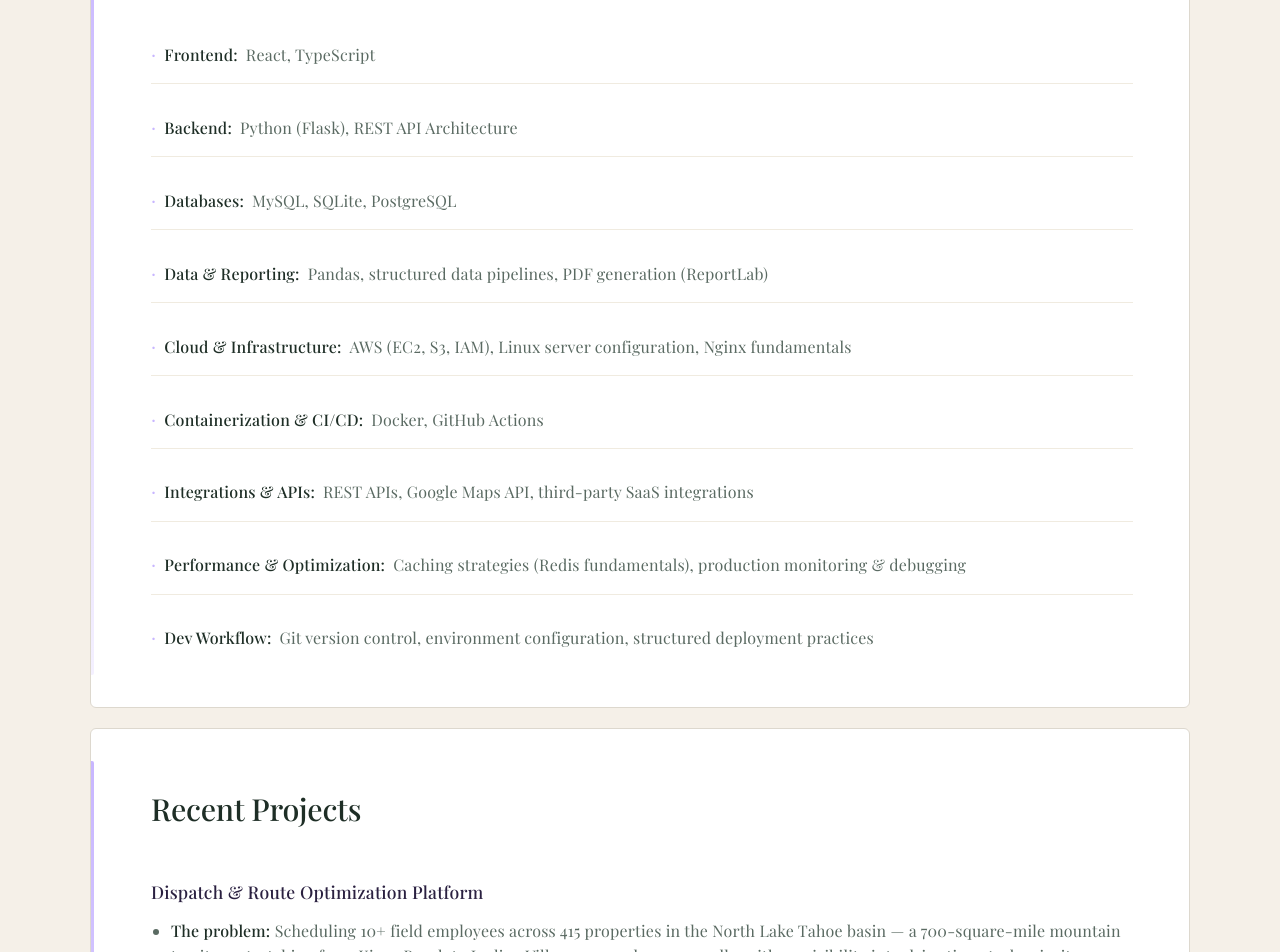
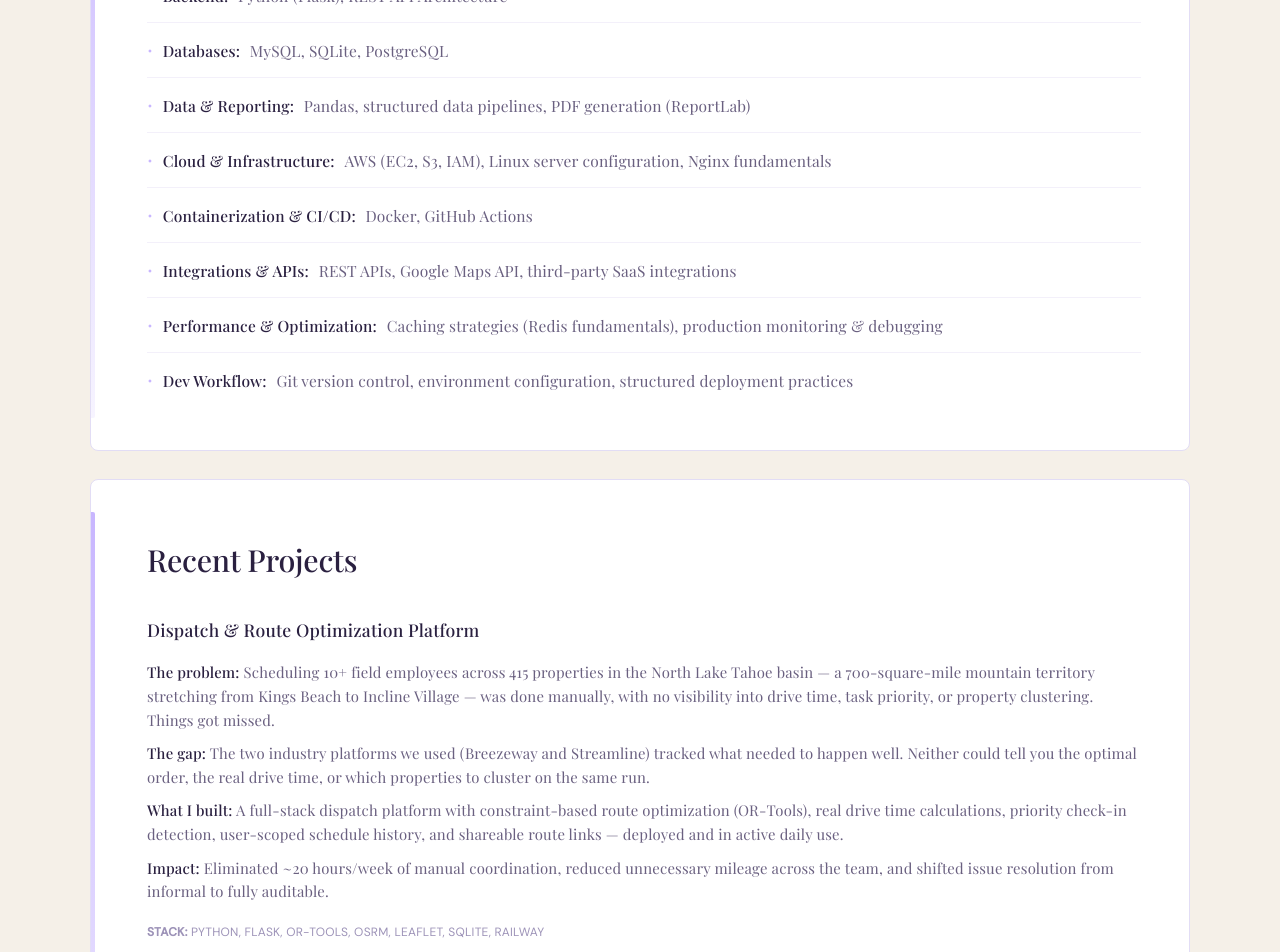
Before and after one commit to madelinegit/madelinedotcom, a React (Vite) app: page / in a window 1280 px wide. Shown: the part 1460-2412 px from the top of the page. Built offline with nearby package versions, Linux system fonts and the light colour scheme.

Commit message:
Update section.css

```diff
--- a/src/styles/section.css
+++ b/src/styles/section.css
@@ -3,144 +3,166 @@
 /* ============================= */
 
 .section {
-  background: #ffffff;
-  border-radius: 8px;
-  border: 1px solid #e2ddf5;
-  margin-bottom: 1.25rem;
-  padding: 2.5rem 1.5rem;
+  background: #ffffff !important;
+  border-radius: 8px !important;
+  border: 1px solid #e2ddf5 !important;
+  margin-bottom: 1.25rem !important;
+  padding: 2.5rem 1.5rem 2.5rem 2rem !important;
   transition: border-color 0.3s ease, box-shadow 0.3s ease;
-  position: relative;
+  position: relative !important;
 }
 
-/* Left accent bar */
 .section::before {
   content: '';
   position: absolute;
   top: 2rem;
   bottom: 2rem;
   left: 0;
-  width: 3px;
-  background: linear-gradient(180deg, #c8b6ff 0%, rgba(200, 182, 255, 0.2) 100%);
+  width: 4px;
+  background: linear-gradient(180deg, #c8b6ff 0%, rgba(200, 182, 255, 0.15) 100%);
   border-radius: 0 2px 2px 0;
 }
 
 .section:hover {
-  border-color: #c8b6ff;
-  box-shadow: 0 6px 28px rgba(200, 182, 255, 0.15);
+  border-color: #c8b6ff !important;
+  box-shadow: 0 6px 28px rgba(200, 182, 255, 0.15) !important;
 }
 
-/* Section title */
 .section h2 {
   font-family: 'Playfair Display', serif;
-  font-size: 1.6rem;
+  font-size: 1.6rem !important;
   font-weight: 500;
-  color: #2a2040;
-  margin-bottom: 1.75rem;
-  padding-bottom: 0;
+  color: #2a2040 !important;
+  margin-bottom: 1.75rem !important;
+  padding-bottom: 0 !important;
   letter-spacing: -0.2px;
 }
 
-/* Remove old underline pseudo — replaced by left bar */
-.section h2::after { display: none; }
+.section h2::after { display: none !important; }
 
-/* List items */
 .section ul {
-  list-style: none;
-  padding: 0;
-  margin: 0;
+  list-style: none !important;
+  padding: 0 !important;
+  margin: 0 !important;
 }
 
-.section li {
-  display: flex;
+.section > .section-content > ul > li {
+  display: flex !important;
   align-items: baseline;
-  gap: 0.5rem;
-  margin-bottom: 0;
-  color: #6a6080;
-  border-bottom: 1px solid #f3f0fa;
-  padding: 0.85rem 0;
+  gap: 0.6rem;
+  margin-bottom: 0 !important;
+  color: #6a6080 !important;
+  border-bottom: 1px solid #f3f0fa !important;
+  padding: 0.85rem 0 !important;
   font-size: 0.97rem;
   line-height: 1.6;
 }
 
-.section li:first-child { padding-top: 0; }
+.section > .section-content > ul > li:first-child { padding-top: 0 !important; }
 
-.section li:last-child {
-  border-bottom: none;
-  padding-bottom: 0;
+.section > .section-content > ul > li:last-child {
+  border-bottom: none !important;
+  padding-bottom: 0 !important;
 }
 
-/* Dot before each item */
-.section li::before {
+.section > .section-content > ul > li::before {
   content: '·';
   color: #c8b6ff;
-  font-size: 1.2rem;
+  font-size: 1.4rem;
   line-height: 1;
   flex-shrink: 0;
-  margin-top: 1px;
 }
 
 .section li strong {
-  color: #2a2040;
+  color: #2a2040 !important;
   font-weight: 500;
-  white-space: nowrap;
 }
 
-/* experience / education item spacing */
+/* ── Experience / Education ── */
 .experience-item,
 .education-item {
-  margin-bottom: 2.5rem;
-  padding-bottom: 2.5rem;
-  border-bottom: 1px solid #f0ecfa;
+  margin-bottom: 2.5rem !important;
+  padding-bottom: 2.5rem !important;
+  border-bottom: 1px solid #f0ecfa !important;
 }
 
 .experience-item:last-child,
 .education-item:last-child {
-  border-bottom: none;
-  margin-bottom: 0;
-  padding-bottom: 0;
+  border-bottom: none !important;
+  margin-bottom: 0 !important;
+  padding-bottom: 0 !important;
 }
 
-/* Project items */
+.experience-item h3,
+.education-item h3 {
+  color: #2a2040 !important;
+  font-size: 1.05rem;
+  font-weight: 500;
+  margin-bottom: 0.25rem !important;
+}
+
+.experience-item p,
+.education-item p {
+  color: #9d93b8 !important;
+  font-size: 0.88rem;
+}
+
+#experience ul {
+  padding-left: 1.2rem !important;
+  margin-top: 0.6rem !important;
+  list-style-type: disc !important;
+}
+
+#experience li {
+  border-bottom: none !important;
+  padding: 0.25rem 0 !important;
+  color: #6a6080 !important;
+  font-size: 0.93rem;
+}
+
+#experience li::before { display: none !important; }
+
+/* ── Projects ── */
 .automation-item {
-  margin-bottom: 2.5rem;
-  padding-bottom: 2.5rem;
-  border-bottom: 1px solid #f0ecfa;
+  margin-bottom: 2.5rem !important;
+  padding-bottom: 2.5rem !important;
+  border-bottom: 1px solid #f0ecfa !important;
 }
 
 .automation-item:last-child {
-  border-bottom: none;
-  margin-bottom: 0;
-  padding-bottom: 0;
+  border-bottom: none !important;
+  margin-bottom: 0 !important;
+  padding-bottom: 0 !important;
 }
 
 .automation-item h3 {
-  font-size: 1.1rem;
+  font-size: 1.1rem !important;
   font-weight: 500;
-  color: #2a2040;
-  margin-bottom: 0.75rem;
+  color: #2a2040 !important;
+  margin-bottom: 0.75rem !important;
 }
 
 .automation-list {
-  list-style-type: disc;
-  padding-left: 1.25rem;
-  margin: 0.75rem 0;
+  list-style-type: disc !important;
+  padding-left: 1.25rem !important;
+  margin: 0.75rem 0 !important;
 }
 
 .automation-list li {
-  display: list-item;
-  border-bottom: none;
-  padding: 0.3rem 0;
-  margin-bottom: 0;
-  color: #6a6080;
+  display: list-item !important;
+  border-bottom: none !important;
+  padding: 0.3rem 0 !important;
+  margin-bottom: 0 !important;
+  color: #6a6080 !important;
   font-size: 0.93rem;
 }
 
-.automation-list li::before { display: none; }
+.automation-list li::before { display: none !important; }
 
 .stack {
-  margin-top: 0.85rem;
-  font-size: 0.78rem;
-  color: #9d93b8;
+  margin-top: 0.85rem !important;
+  font-size: 0.75rem !important;
+  color: #9d93b8 !important;
   font-family: 'DM Sans', sans-serif;
   letter-spacing: 0.06em;
   text-transform: uppercase;
@@ -148,33 +170,23 @@
 
 /* ── 480px ── */
 @media (min-width: 480px) {
-  .section { padding: 2.75rem 1.75rem; }
+  .section { padding: 2.75rem 1.75rem 2.75rem 2.25rem !important; }
 }
 
 /* ── 768px ── */
 @media (min-width: 768px) {
-  .section {
-    padding: 3rem 3rem 3rem 3.25rem;
-    margin-bottom: 1.5rem;
-  }
-  .section h2 { font-size: 1.75rem; }
-  .section li { font-size: 1rem; padding: 0.9rem 0; }
+  .section { padding: 3rem 2.5rem 3rem 3rem !important; margin-bottom: 1.5rem !important; }
+  .section h2 { font-size: 1.75rem !important; }
 }
 
 /* ── 1024px ── */
 @media (min-width: 1024px) {
-  .section {
-    padding: 3.5rem 3.5rem 3.5rem 3.75rem;
-    margin-bottom: 1.75rem;
-  }
-  .section h2 { font-size: 1.9rem; margin-bottom: 2rem; }
+  .section { padding: 3.5rem 3rem 3.5rem 3.5rem !important; margin-bottom: 1.75rem !important; }
+  .section h2 { font-size: 1.9rem !important; margin-bottom: 2rem !important; }
 }
 
 /* ── 1440px ── */
 @media (min-width: 1440px) {
-  .section {
-    padding: 4rem 4rem 4rem 4.25rem;
-    margin-bottom: 2rem;
-  }
-  .section h2 { font-size: 2rem; }
+  .section { padding: 4rem 3.5rem 4rem 4rem !important; margin-bottom: 2rem !important; }
+  .section h2 { font-size: 2rem !important; }
 }
```
